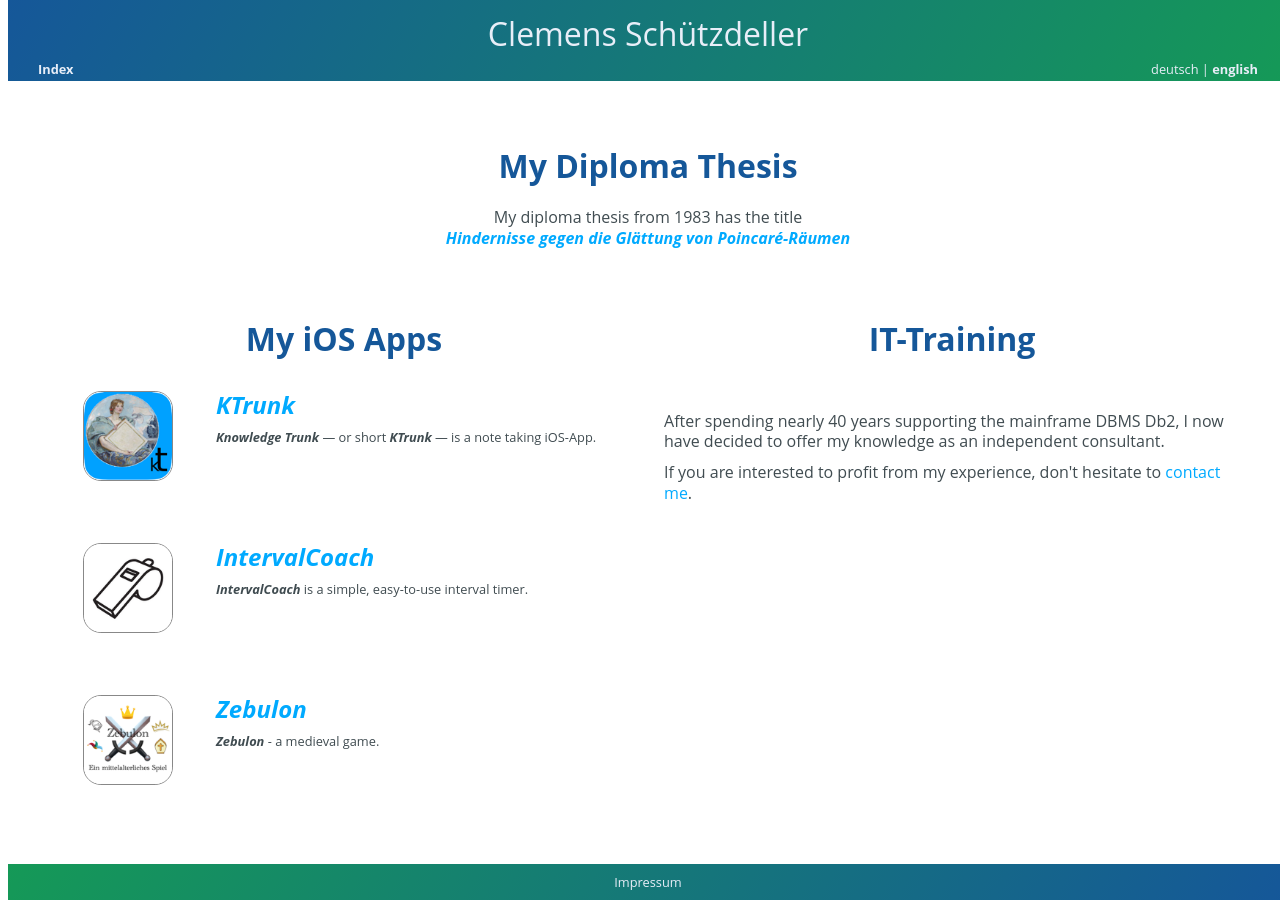
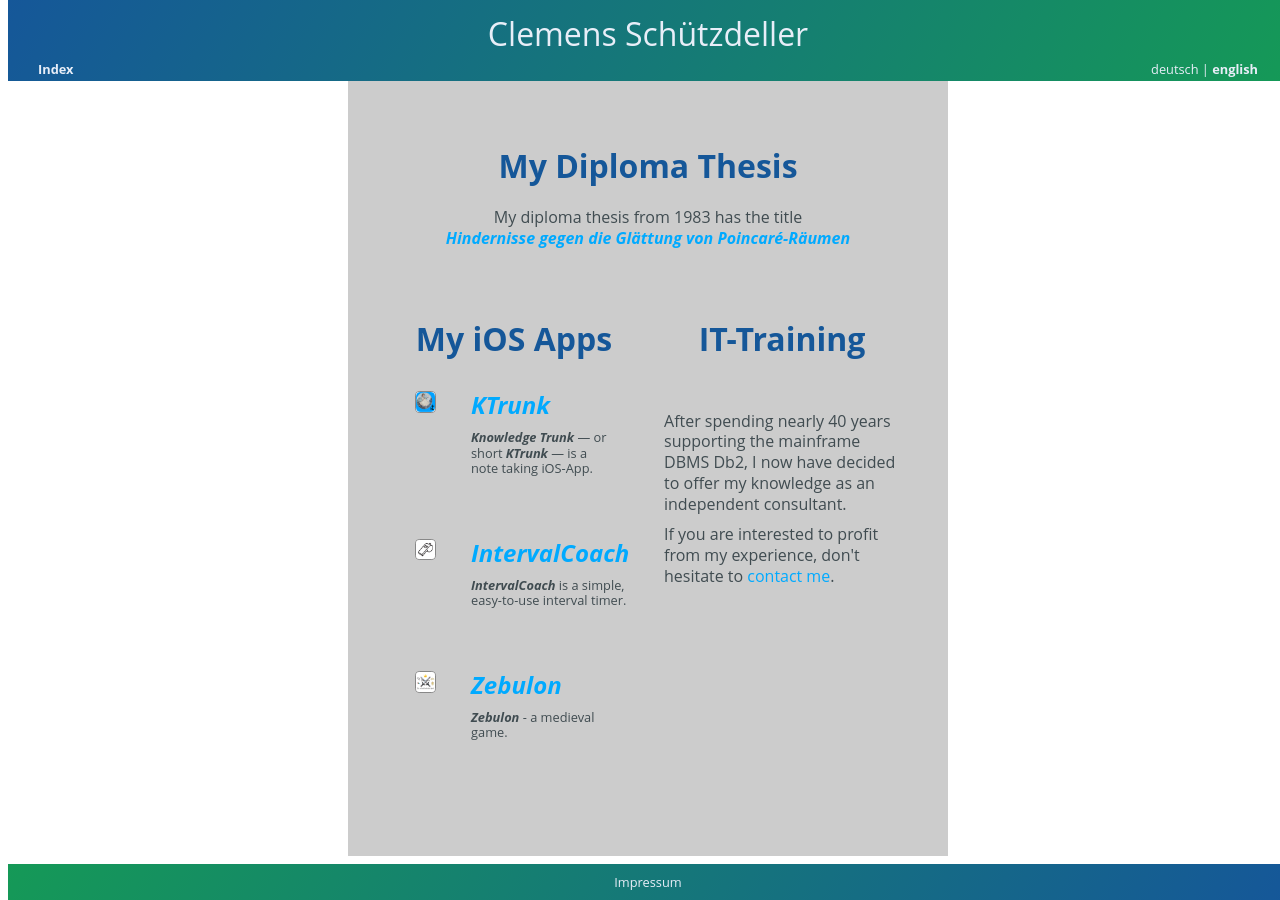
Before and after one commit to cs-LA/home, a Jekyll site: the page built from README.md, in a window 1280 px wide. Built offline with Jekyll 4.4.1, drawn with Linux system fonts in a browser that asks for light colours; our own code applies the rules of GitHub Pages for plain Markdown files.

Commit message:
Update default.html

```diff
--- a/_layouts/default.html
+++ b/_layouts/default.html
@@ -95,6 +95,9 @@
       }
       .content {
         padding: 1em 2em;
+	      max-width: 600px;
+	      margin: auto;
+	      background-color: #ccc;
       }
 
       .footerBanner {
```
